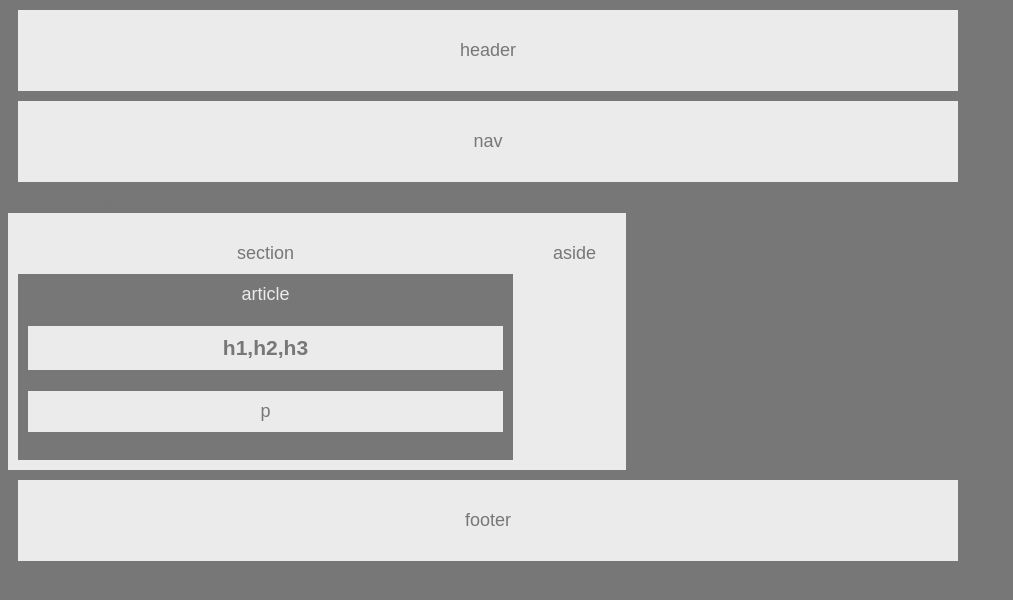
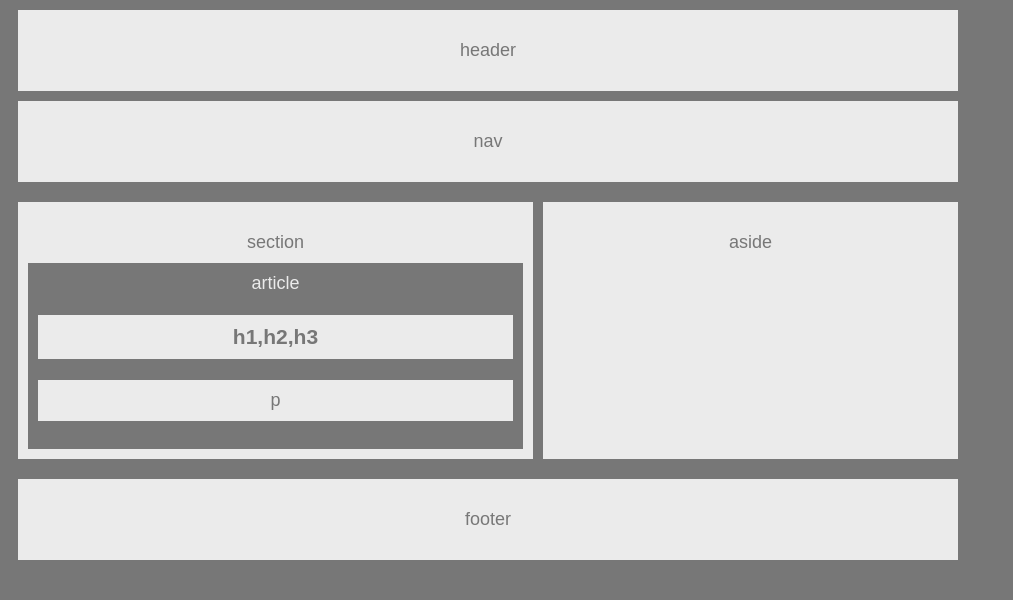
Before and after one commit to sicnarf8888/HW-Wireframe, a plain HTML site: page index.html in a window 1280 px wide. Shown: the whole page, without its empty margins (0-1013 px from the left). Drawn offline with Linux system fonts and the light colour scheme.

Commit message:
used display table to make the content behave like a table

```diff
--- a/index.html
+++ b/index.html
@@ -9,7 +9,7 @@
 <body>
     <header>header</header>
     <nav>nav</nav>
-    <div> class="content">
+    <div class="content">
         <div>
             <section>
                 section
```
